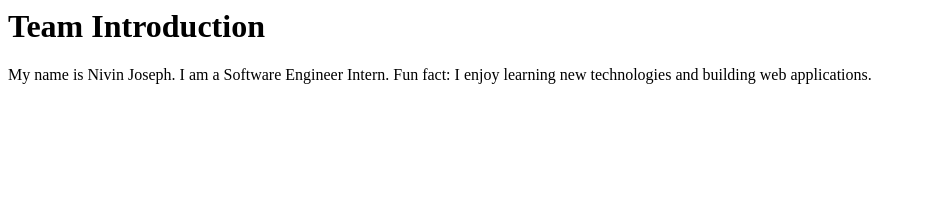
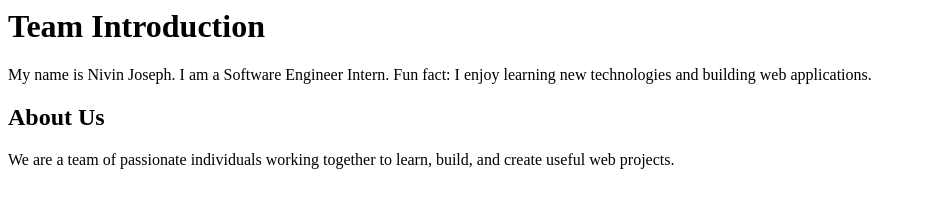
Before and after one commit to nivinn-7/team-intro, a plain HTML site: page index.html in a window 1280 px wide. Shown: the whole page, without its empty margins (0-926 px from the left). Drawn offline with Linux system fonts and the light colour scheme.

Commit message:
Added an about us section

```diff
--- a/index.html
+++ b/index.html
@@ -2,5 +2,12 @@
  <body>
  <h1>Team Introduction</h1>
  <p>My name is Nivin Joseph. I am a Software Engineer Intern. Fun fact: I enjoy learning new technologies and building web applications.</p>
+ <section id="about">
+    <h2>About Us</h2>
+    <p>
+        We are a team of passionate individuals working together to learn,
+        build, and create useful web projects.
+    </p>
+ </section>
  </body>
 </html>
```
